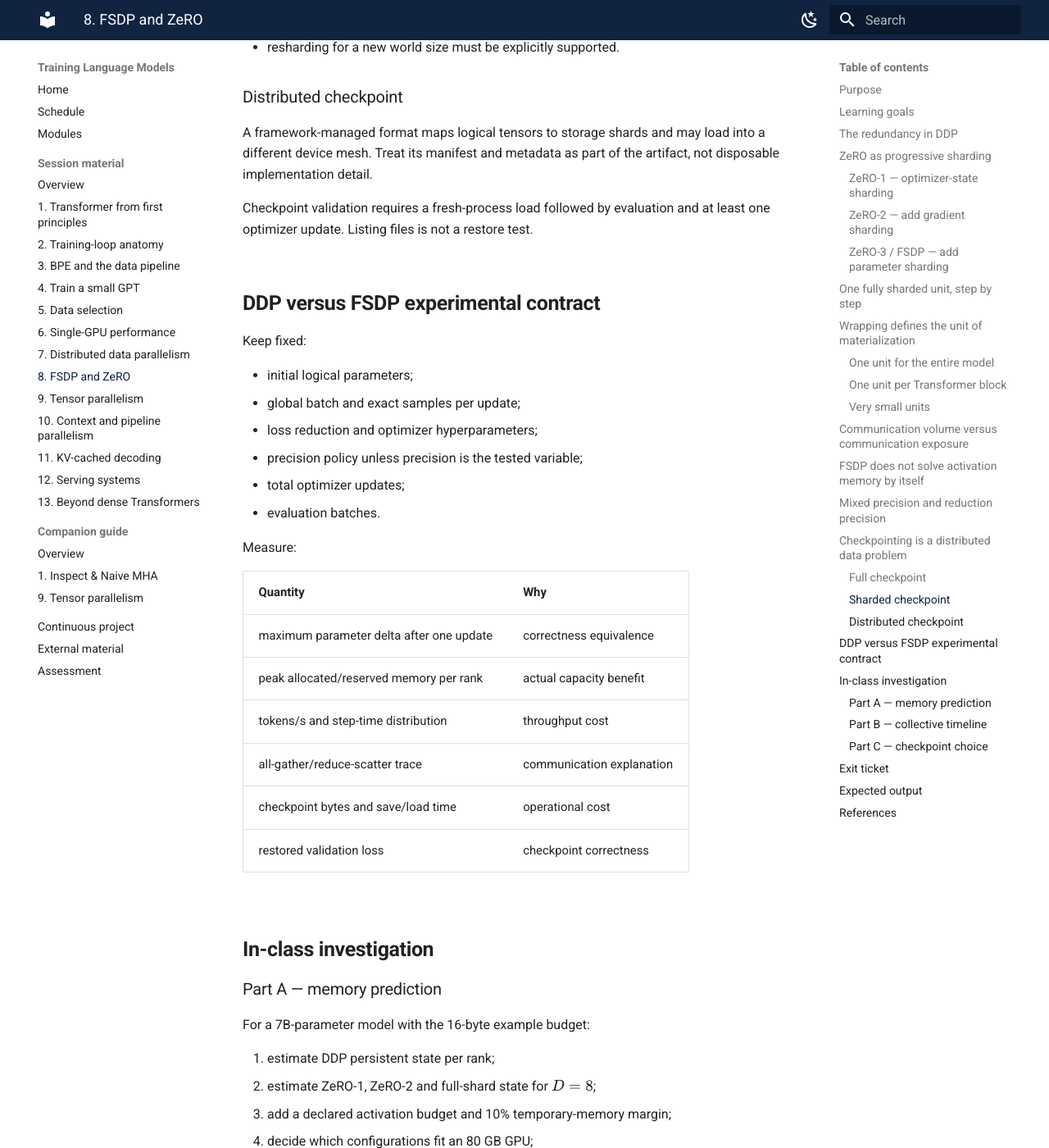
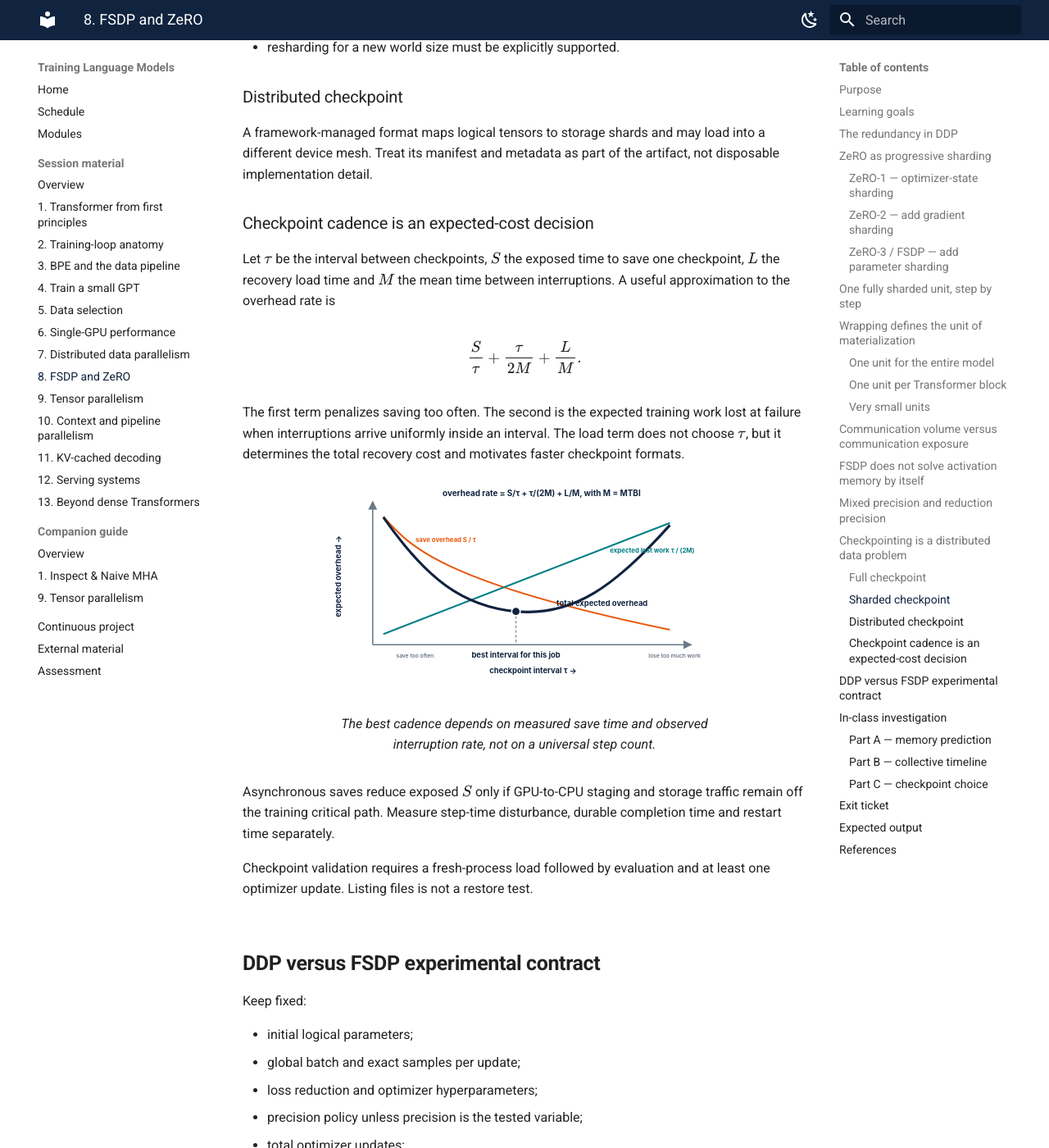
Before and after one commit to brain-bzh/llm-course, an MkDocs documentation site: the page built from docs/sessions/08-fsdp.md, in a window 1280 px wide and 1400 px high, scrolled down 6447 px. Shown: the whole window at 82% size. Built offline with MkDocs 1.6.1 and Material for MkDocs 9.7.7, drawn with Linux system fonts in a browser that asks for light colours; some of the changed text lies outside the part shown.

Commit message:
feat: add course sessions, slides, and figures for speculative decoding, checkpoint cadence, and tokenizer efficiency

```diff
--- a/docs/sessions/08-fsdp.md
+++ b/docs/sessions/08-fsdp.md
@@ -223,6 +223,30 @@ A framework-managed format maps logical tensors to storage shards and may load
 into a different device mesh. Treat its manifest and metadata as part of the
 artifact, not disposable implementation detail.
 
+### Checkpoint cadence is an expected-cost decision
+
+Let \(\tau\) be the interval between checkpoints, \(S\) the exposed time to
+save one checkpoint, \(L\) the recovery load time and \(M\) the mean time
+between interruptions. A useful approximation to the overhead rate is
+
+\[
+\frac{S}{\tau} + \frac{\tau}{2M} + \frac{L}{M}.
+\]
+
+The first term penalizes saving too often. The second is the expected training
+work lost at failure when interruptions arrive uniformly inside an interval.
+The load term does not choose \(\tau\), but it determines the total recovery
+cost and motivates faster checkpoint formats.
+
+<figure markdown="span">
+  ![Expected checkpoint overhead is U-shaped as checkpoint interval changes. Frequent saves cause write overhead, while infrequent saves lose more computation after failures.](../assets/figures/checkpoint-cadence.svg){ loading=lazy }
+  <figcaption>The best cadence depends on measured save time and observed interruption rate, not on a universal step count.</figcaption>
+</figure>
+
+Asynchronous saves reduce exposed \(S\) only if GPU-to-CPU staging and storage
+traffic remain off the training critical path. Measure step-time disturbance,
+durable completion time and restart time separately.
+
 Checkpoint validation requires a fresh-process load followed by evaluation and
 at least one optimizer update. Listing files is not a restore test.
 
@@ -301,3 +325,5 @@ checkpoint round trip.
   — current PyTorch sharding model and usage;
 - [PyTorch Distributed Checkpoint](https://docs.pytorch.org/docs/stable/distributed.checkpoint.html)
   — sharded save/load concepts and APIs.
+- Edouard Oyallon, *Training and Deploying Large-Scale Models*, MVA Lecture 4
+  (2026) — checkpoint frequency, recovery overhead and lost-compute trade-offs.
```
Also changed, not shown: docs/sessions/03-data-pipeline.md (+26 -0 lines), docs/sessions/07-ddp.md (+25 -0 lines), docs/sessions/12-serving.md (+21 -0 lines), docs/assets/figures/checkpoint-cadence.svg (added), docs/assets/figures/collective-crossover.svg (added), docs/assets/figures/continuous-batching.svg, docs/assets/figures/speculative-decoding.svg (added), docs/assets/figures/tokenizer-efficiency.svg (added), 8 other files.
